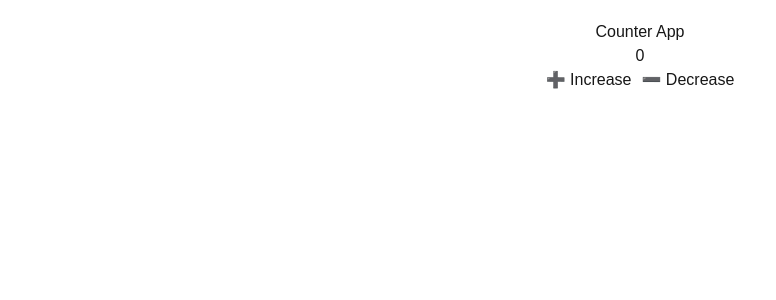
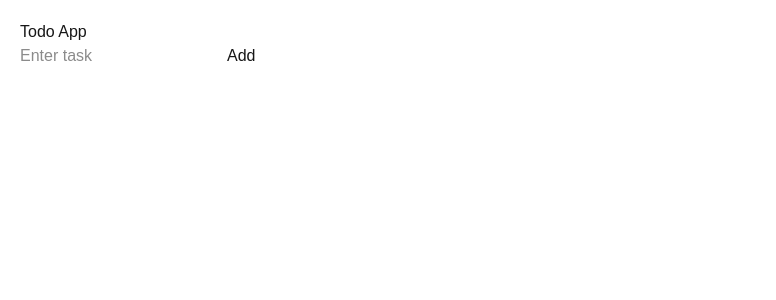
Before and after one commit to Lashang554/frontend-learning-journey, a Next.js app in the folder day-08-react/: page / in a window 1280 px wide. Shown: the top 300 px of the page, without its empty margins (0-776 px from the left). Built offline with nearby package versions, Linux system fonts and the light colour scheme.

Commit message:
Day 09 - Setup todo UI

```diff
--- a/day-08-react/app/page.tsx
+++ b/day-08-react/app/page.tsx
@@ -1,23 +1,39 @@
+// "use client";
+
+// import { useState } from "react";
+
+// export default function Home() {
+//   const [count, setCount] = useState(0);
+
+//   return (
+//     <div style={{ padding: "20px", textAlign: "center" }}>
+//       <h1>Counter App</h1>
+
+//       <h2>{count}</h2>
+
+//       <button onClick={() => setCount(count + 1)}>
+//         ➕ Increase
+//       </button>
+
+//       <button onClick={() => setCount(count - 1)} style={{ marginLeft: "10px" }}>
+//         ➖ Decrease
+//       </button>
+//     </div>
+//   );
+// }
+
+
+
+
 "use client";
 
-import { useState } from "react";
+export default function Home() {
+  return (
+    <div style={{ padding: "20px" }}>
+      <h1>Todo App</h1>
 
-export default function Home() {
-  const [count, setCount] = useState(0);
-
-  return (
-    <div style={{ padding: "20px", textAlign: "center" }}>
-      <h1>Counter App</h1>
-
-      <h2>{count}</h2>
-
-      <button onClick={() => setCount(count + 1)}>
-        ➕ Increase
-      </button>
-
-      <button onClick={() => setCount(count - 1)} style={{ marginLeft: "10px" }}>
-        ➖ Decrease
-      </button>
+      <input placeholder="Enter task" />
+      <button>Add</button>
     </div>
   );
 }
```
